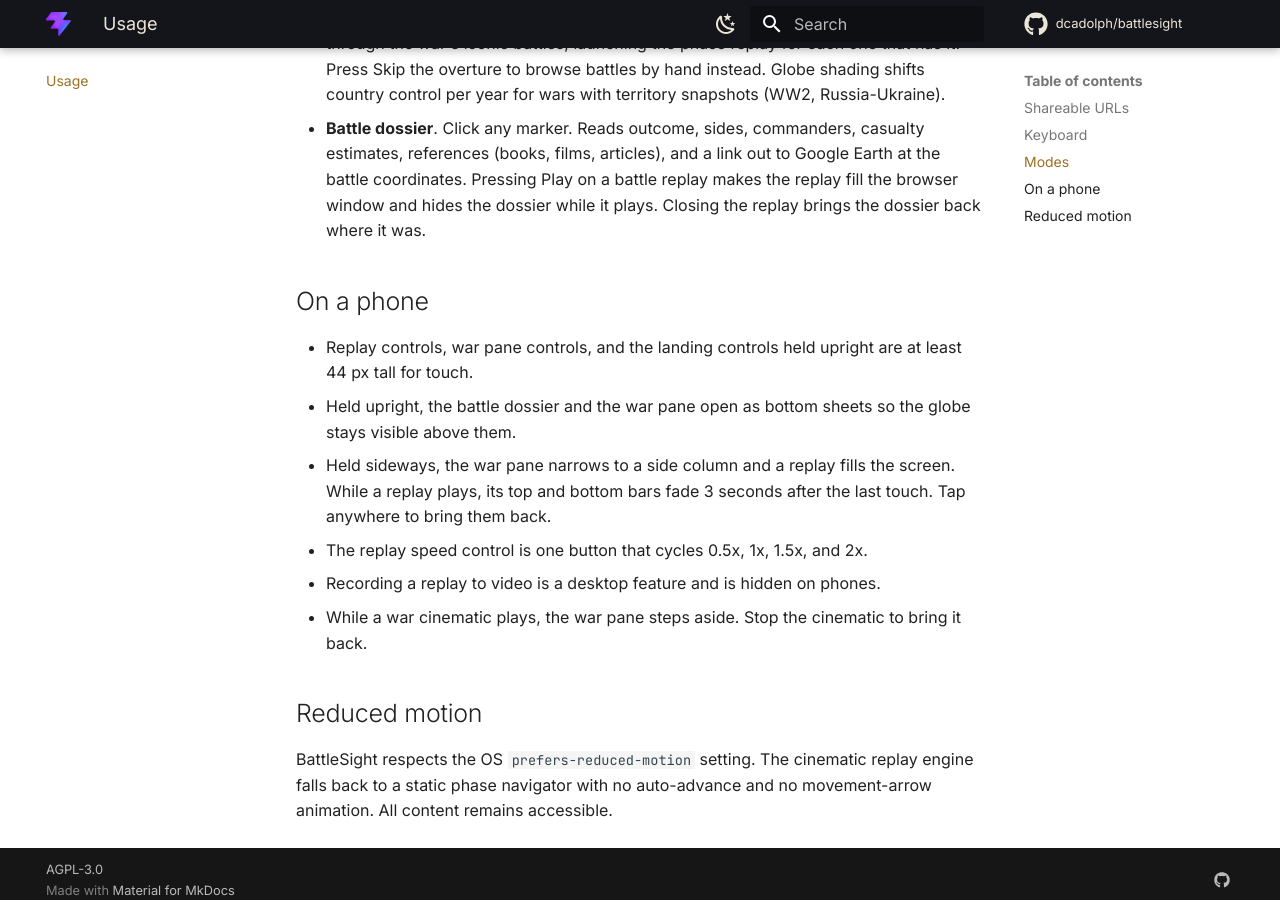
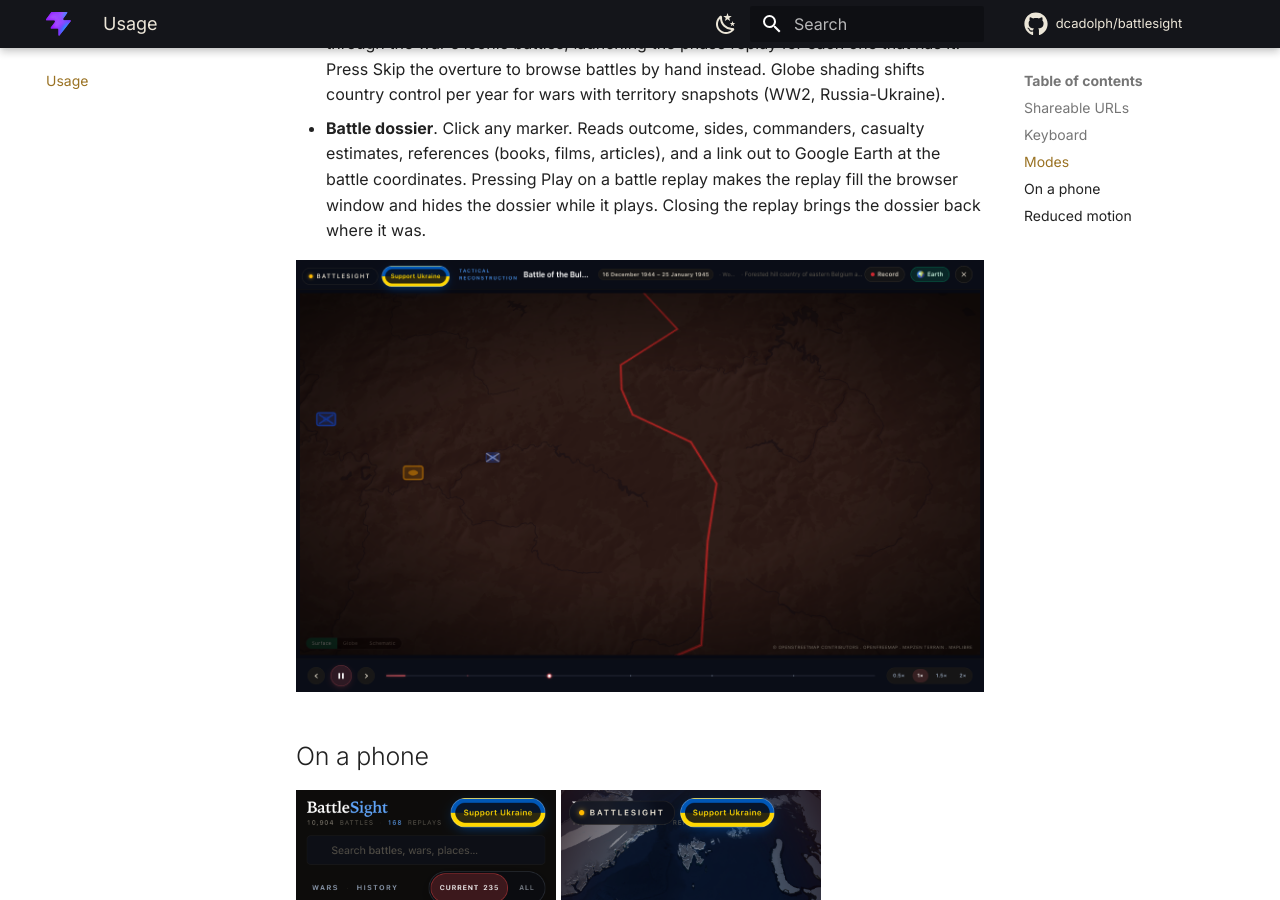
Before and after one commit to dcadolph/battlesight, an MkDocs documentation site: the page built from docs/usage.md, in a window 1280 px wide and 900 px high, scrolled down 1030 px. Built offline with MkDocs 1.6.1 and Material for MkDocs 9.7.7, drawn with Linux system fonts in a browser that asks for light colours; comment, search, counter and statistics services are not loaded.

Commit message:
Embed phone and desktop screenshots in the usage guide

```diff
--- a/docs/usage.md
+++ b/docs/usage.md
@@ -43,7 +43,14 @@
   hides the dossier while it plays. Closing the replay brings the
   dossier back where it was.
 
+![Battle of the Bulge replay filling the desktop browser window](assets/battlesight-desktop-replay.png)
+
 ## On a phone
+
+![Landing view on a phone held upright](assets/battlesight-phone-landing.png){ width="260" }
+![World War II war pane as a bottom sheet on a phone held upright](assets/battlesight-phone-war-pane.png){ width="260" }
+
+![Battle of the Bulge replay playing on a phone held sideways](assets/battlesight-phone-replay-sideways.png)
 
 - Replay controls, war pane controls, and the landing controls held
   upright are at least 44 px tall for touch.
```
Also changed, not shown: docs/assets/battlesight-desktop-replay.png (added), docs/assets/battlesight-phone-landing.png (added), docs/assets/battlesight-phone-replay-sideways.png (added), docs/assets/battlesight-phone-war-pane.png (added).
